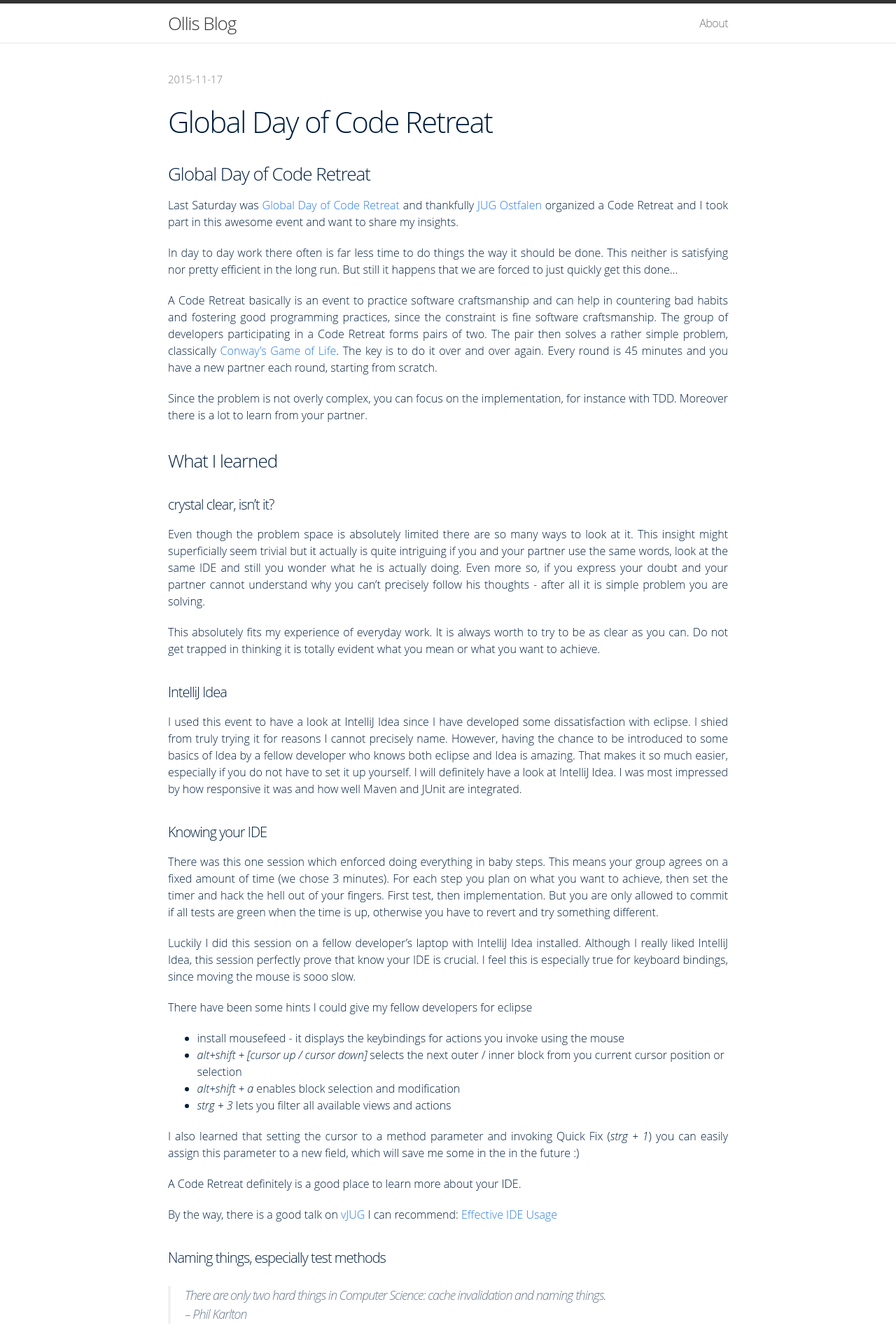
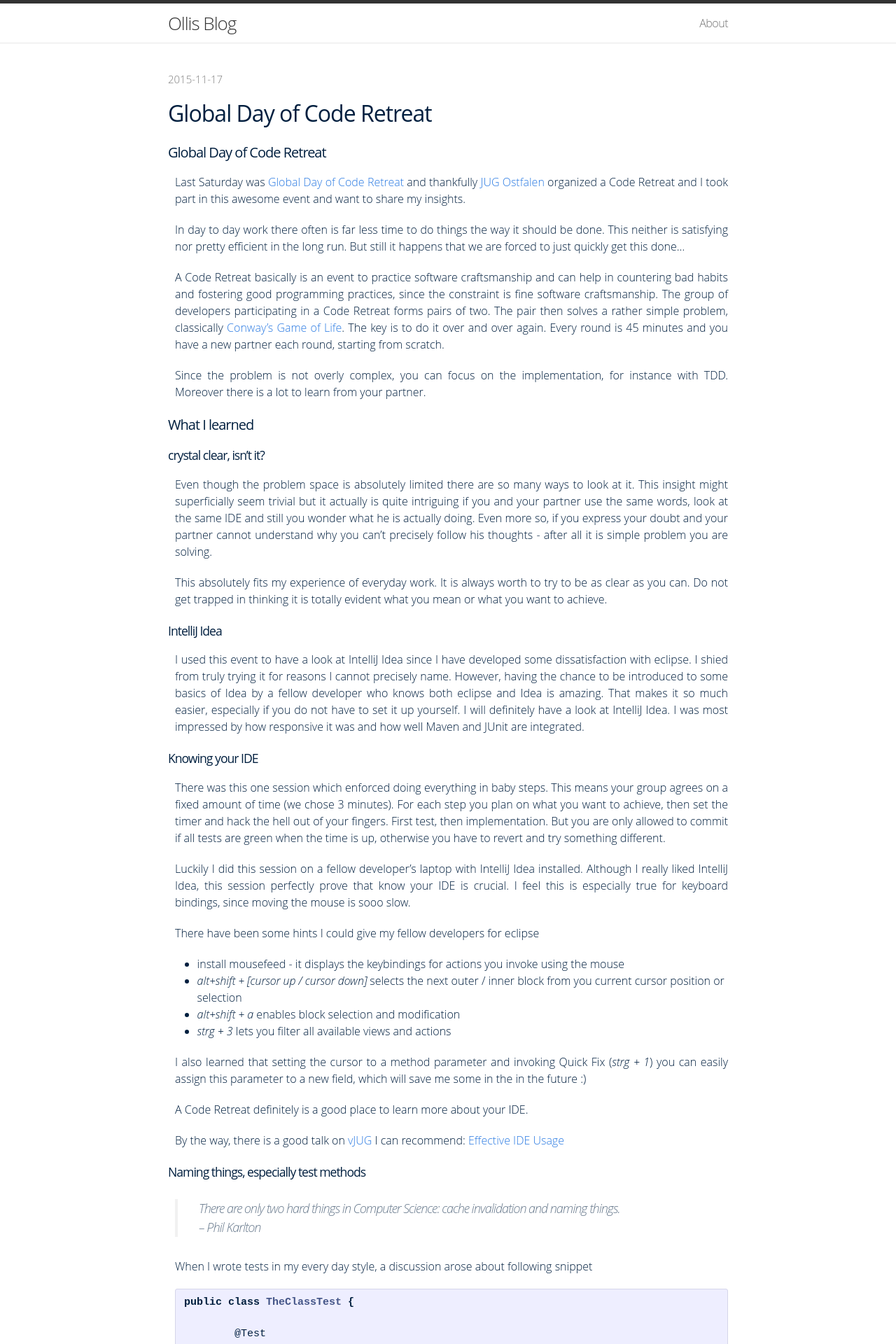
Before and after one commit to omilke/omilke.github.io, a Jekyll site: the page built from _posts/2015-11-17-globaldayofcodereteat.md, in a window 1280 px wide. Shown: the top 1920 px of the page at 70% size. Built offline with Jekyll 4.4.1, drawn with Linux system fonts in a browser that asks for light colours; nearby versions of some CDN libraries.

Commit message:
tweak article page

```diff
--- a/css/main.scss
+++ b/css/main.scss
@@ -461,6 +461,46 @@ figcaption {
     border: 1px solid black;
 }
 
+div.page-content  div.post > * {
+
+  p.meta {
+    margin-left: 0;
+  }
+
+  h1, h2, h3, h4 {
+    font-weight: 500;
+    letter-spacing: -1px;
+  }
+
+  h1 {
+    font-size: 2rem;
+  }
+
+  h2 {
+    font-size: 1.5rem;
+    margin-top: 25px;
+  }
+
+  h3 {
+    font-size: 1.25rem;
+    margin-top: 25px;
+  }
+
+  h4 {
+    font-size: 1.1rem;
+    margin-top: 25px;
+  }
+
+  p {
+      text-align: justify;
+  }
+
+  p, figure.highlight, blockquote, div.highlighter-rouge {
+    margin-left: 10px;
+  }
+
+}
+
 
 article.post-content > p {
     text-align: justify;
```
